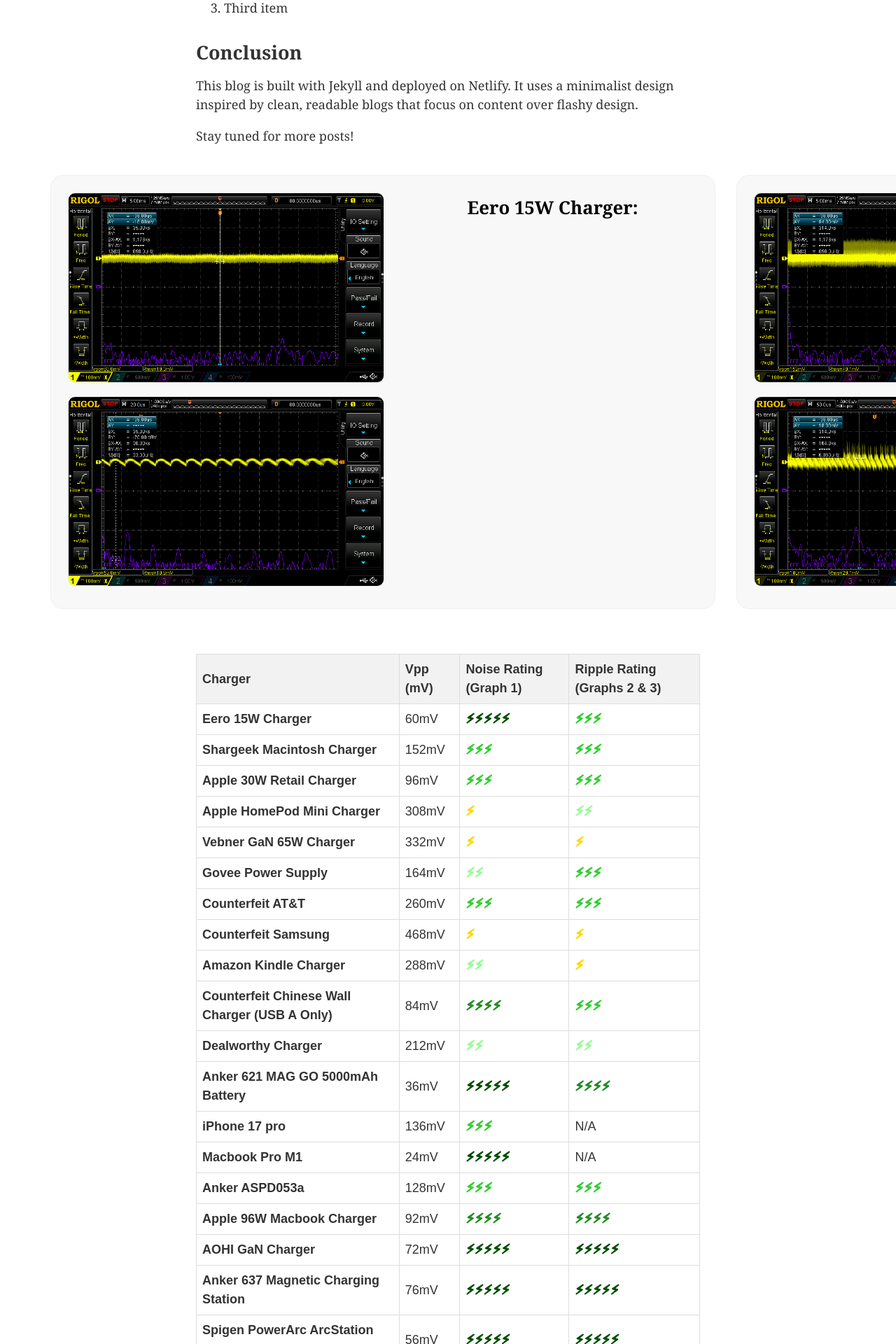
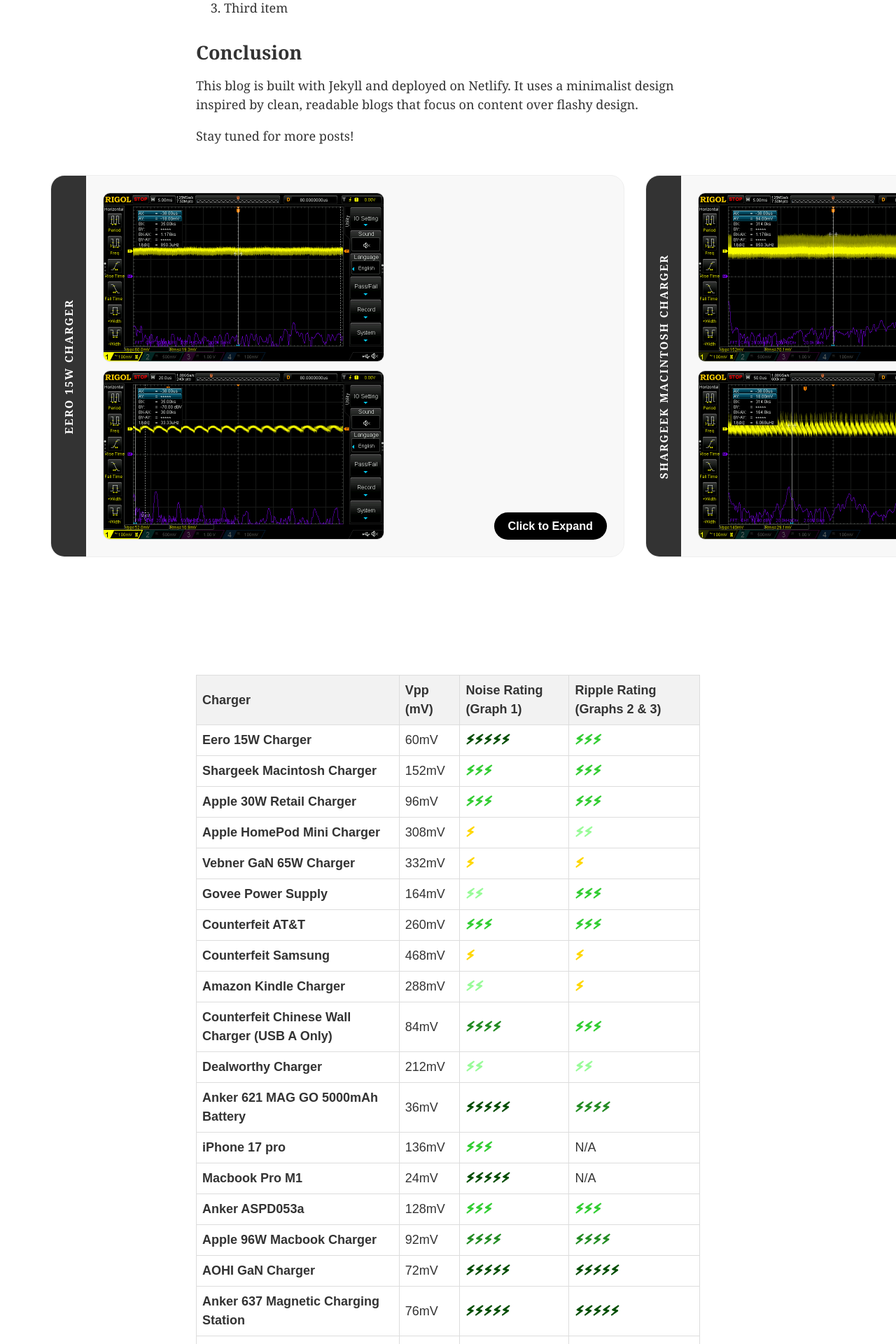
Before and after one commit to 0sps/sullivan.mx, a Jekyll site: the page built from _posts/2026-01-19-a-dozen-chargers-in-the-lab.md, in a window 1280 px wide. Shown: the part 1144-3064 px from the top of the page at 70% size. Built offline with Jekyll 4.4.1, drawn with Linux system fonts in a browser that asks for light colours; some of the changed lines change nothing that is shown.

Commit message:
Update 2026-01-19-a-dozen-chargers-in-the-lab.md

```diff
--- a/_posts/2026-01-19-a-dozen-chargers-in-the-lab.md
+++ b/_posts/2026-01-19-a-dozen-chargers-in-the-lab.md
@@ -136,8 +136,9 @@
     gap: 30px;
     padding: 24px 10%;
     -webkit-overflow-scrolling: touch;
-    height: 690px;
+    height: 720px;
     box-sizing: border-box;
+    scroll-behavior: smooth;
   }
   .device-scroller::-webkit-scrollbar {
     height: 8px;
@@ -147,25 +148,48 @@
     border-radius: 10px;
   }
   .device-card {
-    flex: 0 0 950px;
+    flex: 0 0 820px;
     margin: 0;
     display: flex;
     flex-direction: row;
     background: #f8f8f8;
-    border-radius: 18px;
-    padding: 24px;
+    border-radius: 20px;
+    padding: 0;
     border: 1px solid #eee;
     box-sizing: border-box;
+    overflow: hidden;
+    transition: transform 0.2s ease;
+  }
+  .vertical-title-bar {
+    background: #333;
+    color: #fff;
+    width: 50px;
+    display: flex;
+    align-items: center;
+    justify-content: center;
+    padding: 10px 0;
+  }
+  .vertical-title-text {
+    writing-mode: vertical-rl;
+    transform: rotate(180deg);
+    text-transform: uppercase;
+    font-size: 0.85em;
+    letter-spacing: 2px;
+    font-weight: 700;
+    white-space: nowrap;
+  }
+  .device-content {
+    flex: 1;
+    display: flex;
+    flex-direction: row;
+    padding: 24px;
+    gap: 24px;
   }
   .device-images {
     display: flex;
     flex-direction: column;
     gap: 12px;
-    flex: 0 0 450px;
-  }
-  .device-images a {
-    display: block;
-    width: 100%;
+    flex: 0 0 400px;
   }
   .device-images img {
     width: 100%;
@@ -173,52 +197,161 @@
     max-height: 290px;
     object-fit: cover;
     border-radius: 10px;
-    border: 1px solid #eee;
+    border: 1px solid #ddd;
     background: #fff;
   }
+  .device-info {
+    flex: 1;
+    display: flex;
+    flex-direction: column;
+    justify-content: space-between;
+  }
   .device-card figcaption {
-    flex: 1;
-    padding-left: 35px;
     font-size: 1.1em;
     line-height: 1.65;
+    color: #444;
+  }
+  .expand-btn {
+    align-self: flex-end;
+    background: #000;
+    color: #fff;
+    border: none;
+    padding: 10px 20px;
+    border-radius: 30px;
+    cursor: pointer;
+    font-size: 0.9em;
+    font-weight: 600;
+    transition: background 0.2s ease;
+    margin-top: 15px;
+  }
+  .expand-btn:hover {
+    background: #444;
+  }
+
+  /* Modal Styles */
+  #device-modal {
+    display: none;
+    position: fixed;
+    top: 0;
+    left: 0;
+    width: 100%;
+    height: 100%;
+    background: rgba(0,0,0,0.85);
+    backdrop-filter: blur(5px);
+    z-index: 10000;
+    align-items: center;
+    justify-content: center;
+    padding: 40px;
+  }
+  .modal-container {
+    background: #fff;
+    width: 90%;
+    max-width: 1100px;
+    max-height: 90vh;
+    border-radius: 24px;
+    position: relative;
+    overflow-y: auto;
+    display: flex;
+    flex-direction: column;
+  }
+  .modal-close {
+    position: absolute;
+    top: 20px;
+    right: 25px;
+    font-size: 35px;
     color: #333;
-    overflow-y: auto;
+    cursor: pointer;
+    z-index: 10;
   }
-  .device-card figcaption strong {
-    display: block;
-    font-size: 1.3em;
-    margin-bottom: 10px;
-    color: #000;
+  .modal-body {
+    padding: 40px;
+  }
+  .modal-body .modal-imgs {
+    display: flex;
+    flex-wrap: wrap;
+    gap: 20px;
+    justify-content: center;
+  }
+  .modal-body img {
+    max-width: 100%;
+    height: auto;
+    border-radius: 12px;
+    box-shadow: 0 5px 25px rgba(0,0,0,0.1);
+  }
+  .modal-body h2 {
+    margin-top: 30px;
+    border-bottom: 2px solid #eee;
+    padding-bottom: 10px;
+  }
+  .modal-body p {
+    font-size: 1.2em;
+    line-height: 1.6;
+    color: #333;
+    margin-top: 20px;
   }
 </style>
 
 <div class="device-scroller">
+  {% for item in page.devices %}
+  <div class="device-card">
+    <div class="vertical-title-bar">
+      <div class="vertical-title-text">{{ item.name }}</div>
+    </div>
+    <div class="device-content">
+      <div class="device-images">
+        {% if item.img1 %}
+        <img src="{{ item.img1 }}" alt="{{ item.name }} 1">
+        {% endif %}
+        {% if item.img2 %}
+        <img src="{{ item.img2 }}" alt="{{ item.name }} 2">
+        {% endif %}
+      </div>
+      <div class="device-info">
+        <figcaption>
+          {{ item.caption }}
+        </figcaption>
+        <button class="expand-btn" onclick='openModal({{ item | jsonify | escape }})'>Click to Expand</button>
+      </div>
+    </div>
+  </div>
+  {% endfor %}
+</div>
 
-  {% for item in page.devices %}
-  <figure class="device-card">
-    <div class="device-images">
+<div id="device-modal" onclick="if(event.target == this) closeModal()">
+  <div class="modal-container">
+    <span class="modal-close" onclick="closeModal()">&times;</span>
+    <div id="modal-content" class="modal-body">
+      <!-- Content injected by JS -->
+    </div>
+  </div>
+</div>
 
-      {% if item.img1 %}
-      <a href="{{ item.img1 }}" target="_blank">
-        <img src="{{ item.img1 }}" alt="{{ item.name }} Image 1">
-      </a>
-      {% endif %}
+<script>
+  function openModal(item) {
+    const content = document.getElementById('modal-content');
+    let imgsHtml = '';
+    if(item.img1) imgsHtml += `<img src="${item.img1}" alt="${item.name}">`;
+    if(item.img2) imgsHtml += `<img src="${item.img2}" alt="${item.name}">`;
 
-      {% if item.img2 %}
-      <a href="{{ item.img2 }}" target="_blank">
-        <img src="{{ item.img2 }}" alt="{{ item.name }} Image 2">
-      </a>
-      {% endif %}
+    content.innerHTML = `
+      <h2>${item.name}</h2>
+      <div class="modal-imgs">${imgsHtml}</div>
+      <p>${item.caption}</p>
+    `;
+    document.getElementById('device-modal').style.display = 'flex';
+    document.body.style.overflow = 'hidden'; // Prevent background scroll
+  }
 
-    </div>
+  function closeModal() {
+    document.getElementById('device-modal').style.display = 'none';
+    document.body.style.overflow = 'auto'; // Restore scroll
+  }
 
-    <figcaption>
-      <strong>{{ item.name }}:</strong> {{ item.caption }}
-    </figcaption>
-  </figure>
-  {% endfor %}
-
-  </div>
+  // Close on Escape key
+  document.addEventListener('keydown', (e) => {
+    if (e.key === 'Escape') closeModal();
+  });
+</script>
 
 <style>
   table {
```
